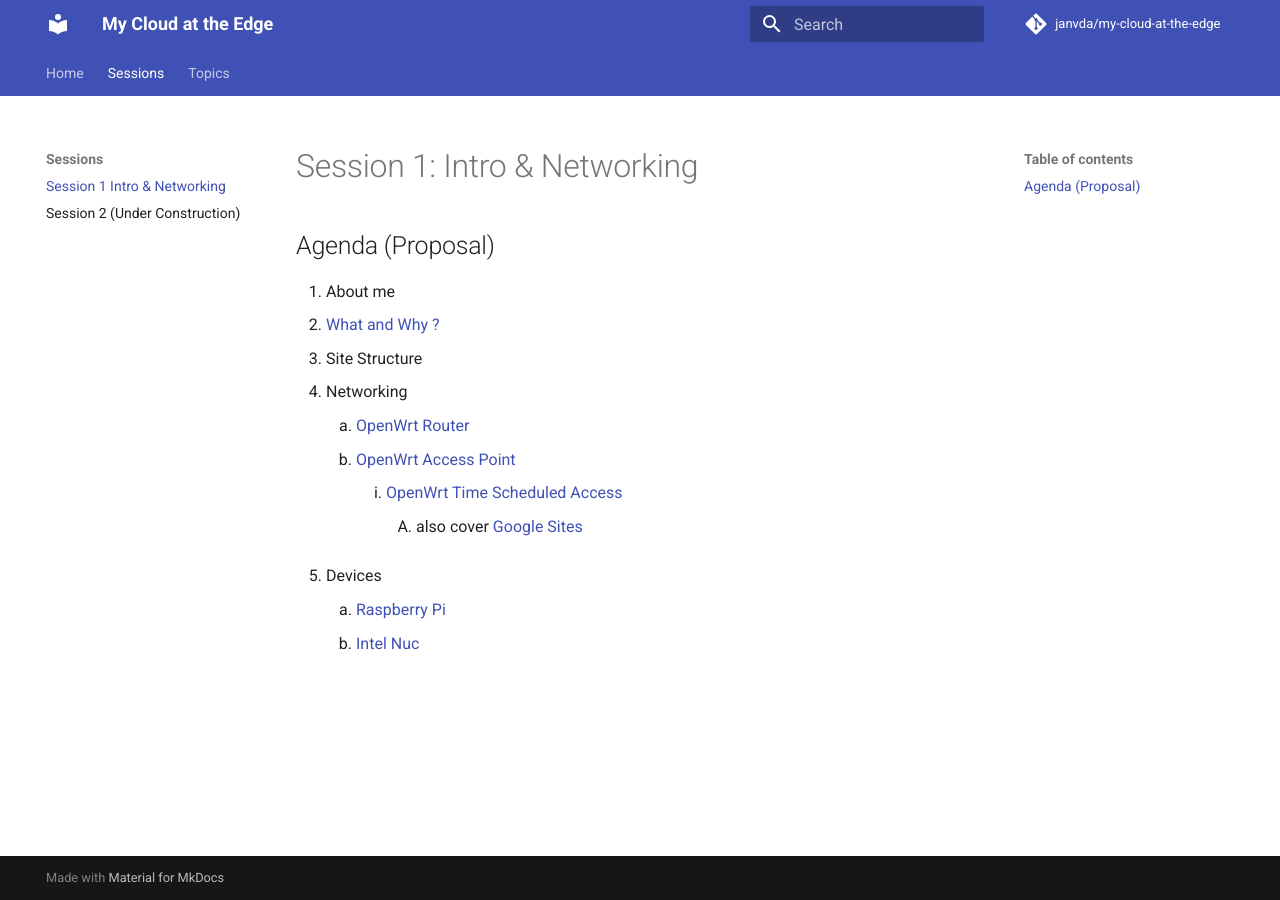
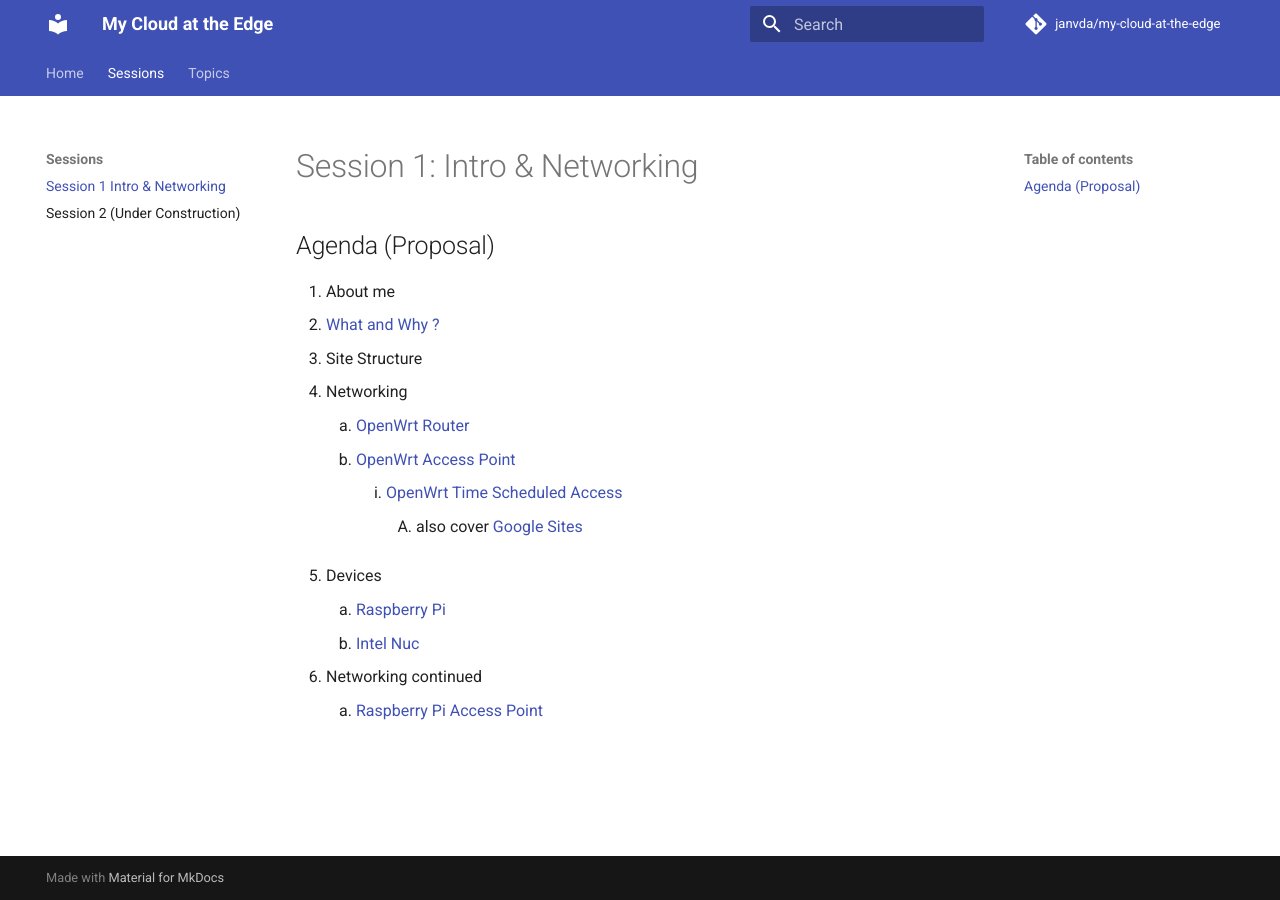
Before and after one commit to janvda/my-cloud-at-the-edge, an MkDocs documentation site: the page built from docs/sessions/session_1.md, in a window 1280 px wide. Built offline with MkDocs 1.6.1 and Material for MkDocs 9.7.7, drawn with Linux system fonts in a browser that asks for light colours; comment, search, counter and statistics services are not loaded.

Commit message:
prepare raspberry pi access point

```diff
--- a/docs/sessions/session_1.md
+++ b/docs/sessions/session_1.md
@@ -13,3 +13,5 @@
 5. Devices
     1. [Raspberry Pi](../topics/raspberry_pi/README.md)
     2. [Intel Nuc](../topics/intel_nuc/README.md)
+6. Networking continued
+    1. [Raspberry Pi Access Point](../topics/raspberry_pi_access_point/README.md)
--- a/mkdocs.yml
+++ b/mkdocs.yml
@@ -33,6 +33,6 @@ nav:
     - OpenWrt Access Point: topics/openwrt_access_point/README.md
     - OpenWrt Time Scheduled Access: topics/openwrt_time_scheduled_access/README.md
     - Google Sites: topics/google_sites/README.md
-    - Pi Access Point: topics/pi_access_point/README.md
     - Raspberry Pi:   topics/raspberry_pi/README.md
     - Intel NUC:      topics/intel_nuc/README.md
+    - Raspberry Pi Access Point:  topics/raspberry_pi_access_point/README.md
```
Also changed, not shown: docs/topics/raspberry_pi_access_point/README.md (added, +3 -0 lines).
